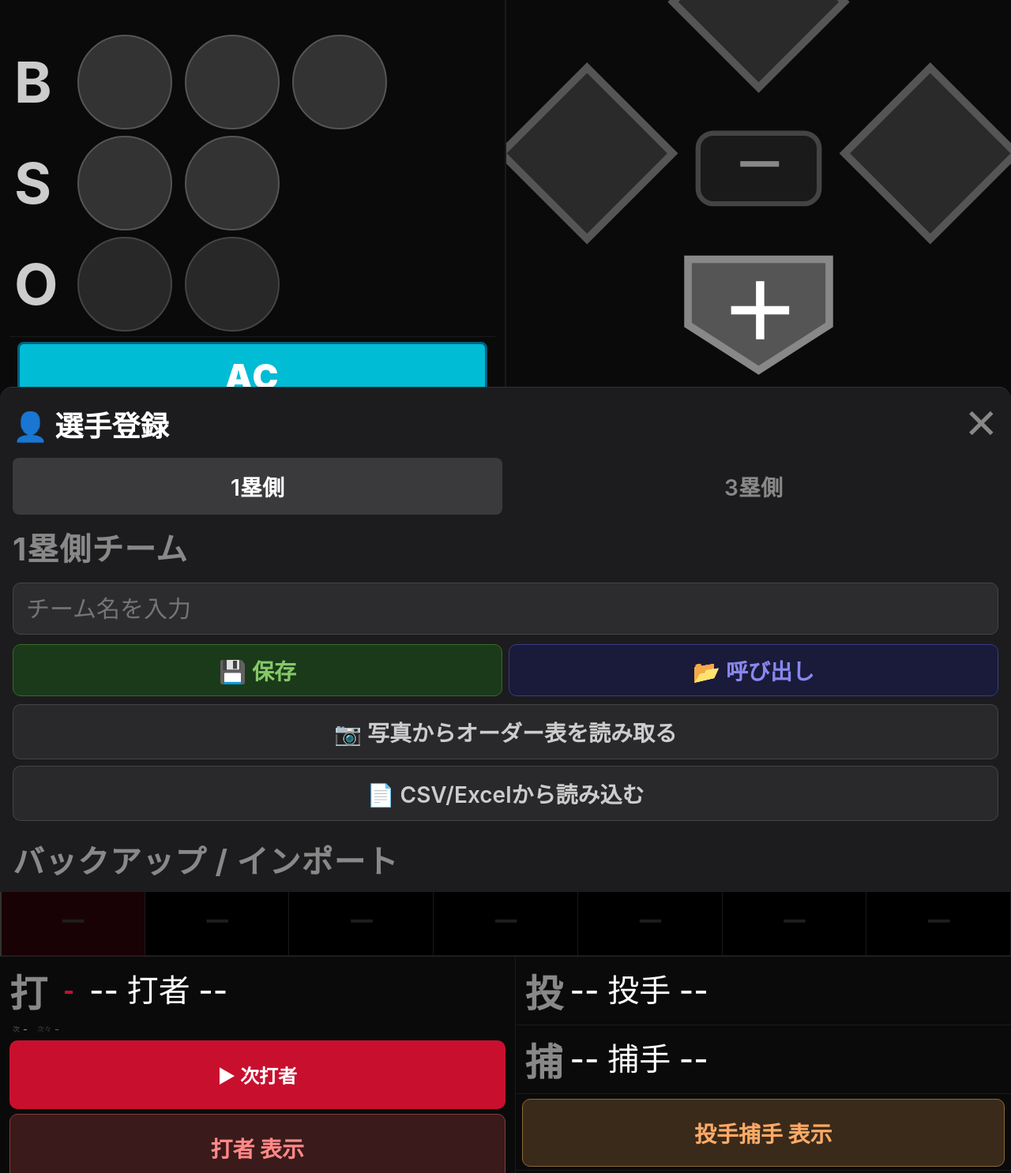
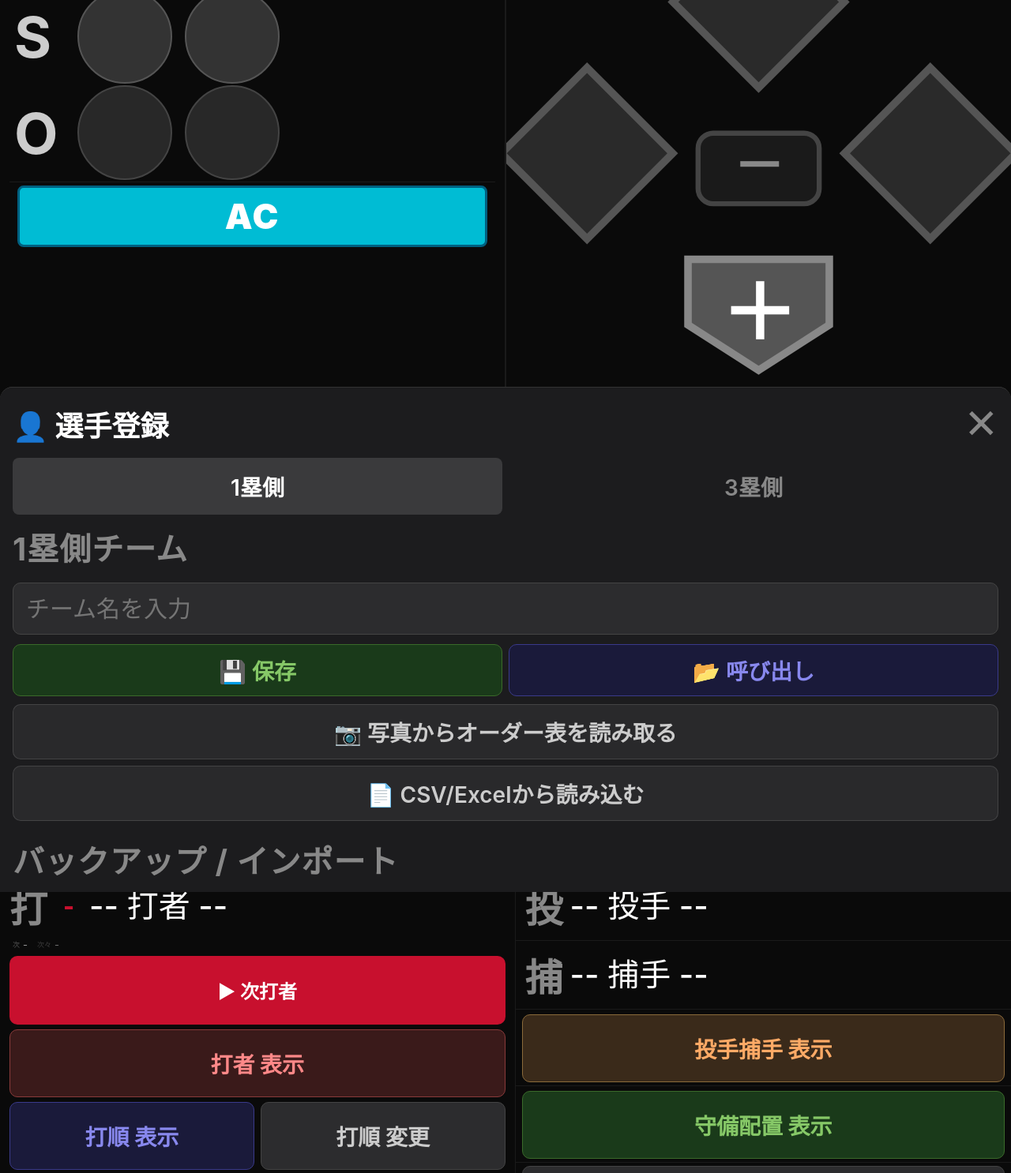
Before and after one commit to athleelive-code/baseball-overlay, a website: page public/controller-unified.html in a window 1280 px wide. Shown: the part 310-1796 px from the top of the page at 79% size. Drawn offline with Linux system fonts and the light colour scheme.

Commit message:
Update controller-unified.html

```diff
--- a/public/controller-unified.html
+++ b/public/controller-unified.html
@@ -146,7 +146,6 @@
 .field-row{
   display:flex;align-items:stretch;
   background:#0a0a0a;border-bottom:1px solid #1a1a1a;
-  min-height:50vh;
 }
 .diamond-block{
   flex:1 1 50%;display:flex;flex-direction:column;align-items:stretch;justify-content:stretch;
@@ -159,12 +158,12 @@
 .diamond-block svg polygon{pointer-events:all}
 #minus-btn{pointer-events:all}
 .bso-block{
-  flex:1 1 50%;display:flex;flex-direction:column;justify-content:center;
-  padding:4px 12px;gap:4px;border-right:1px solid #1a1a1a;
+  flex:1 1 50%;display:flex;flex-direction:column;justify-content:flex-start;
+  padding:2px 12px 4px;gap:2px;border-right:1px solid #1a1a1a;
 }
 .bso-line{
   display:flex;align-items:center;gap:10px;flex:0 0 auto;
-  cursor:pointer;border-radius:8px;padding:2px 6px;
+  cursor:pointer;border-radius:8px;padding:0 6px;
   -webkit-tap-highlight-color:transparent;user-select:none;
 }
 .bso-line:active{background:rgba(255,255,255,.05)}
@@ -280,10 +279,10 @@
     </div>
 
     <!-- ACボタン（BSOブロック下・長押しでBSO全リセット） -->
-    <div style="padding:6px 10px 4px;border-top:1px solid #1a1a1a"
+    <div style="padding:4px 10px 2px;border-top:1px solid #1a1a1a"
       ontouchstart="acLongStart()" ontouchend="event.preventDefault();acLongEnd()" ontouchcancel="acLongEnd()"
       onmousedown="acLongStart()" onmouseup="acLongEnd()" onmouseleave="acLongEnd()">
-      <div id="ac-btn-wrap" style="background:#00bcd4;border:3px solid #006080;border-radius:8px;padding:14px;display:flex;align-items:center;justify-content:center;cursor:pointer;user-select:none">
+      <div id="ac-btn-wrap" style="background:#00bcd4;border:3px solid #006080;border-radius:8px;padding:9px;display:flex;align-items:center;justify-content:center;cursor:pointer;user-select:none">
         <span style="font-size:clamp(28px,8vw,44px);font-weight:900;color:#fff;letter-spacing:2px;pointer-events:none">AC</span>
       </div>
     </div>
@@ -292,7 +291,7 @@
 
   <!-- 右: ダイヤモンド -->
   <div class="diamond-block" style="border-left:1px solid #1a1a1a;border-right:none;flex-direction:column">
-    <svg id="diamond-svg" viewBox="0 0 100 110" xmlns="http://www.w3.org/2000/svg" style="width:100%;height:100%;display:block">
+    <svg id="diamond-svg" viewBox="0 0 100 104" xmlns="http://www.w3.org/2000/svg" style="width:100%;height:auto;flex:1;min-height:0;display:block">
       <!-- ランナーアイコン -->
       <circle id="runner1" cx="84" cy="52" r="7" fill="#f5c518" stroke="#b8860b" stroke-width="1.5" style="display:none;cursor:grab"
         ontouchstart="dragStart(1,event)" ontouchend="dragEnd(event)" ontouchcancel="dragEnd(event)"
@@ -328,12 +327,9 @@
       <rect class="tap-area" x="64" y="28" width="36" height="48" fill="transparent"
         onclick="tapBase(1)" style="cursor:pointer"/>
     </svg>
-    <div style="padding:6px 8px;flex-shrink:0">
+    <div style="padding:4px 8px 6px;flex-shrink:0">
       <button onclick="showScoreOverlay()" style="width:100%;background:#2a2a4a;border:1px solid #4a4a8a;border-radius:10px;color:#aaaaff;font-size:24px;font-weight:700;padding:12px 6px;cursor:pointer">
         📊 スコア表示
-      </button>
-      <button id="btn-bso-visible" onclick="toggleBSOVisible()" style="width:100%;background:#2a3a2a;border:1px solid #4a6a4a;border-radius:10px;color:#aaffaa;font-size:24px;font-weight:700;padding:12px 6px;cursor:pointer;margin-top:6px">
-        BSO 非表示
       </button>
     </div>
   </div>
@@ -609,6 +605,13 @@
         <button class="drawer-btn" style="flex:1;font-size:44px;font-weight:700" onclick="adjAutoHide(5)">＋</button>
       </div>
       <div style="font-size:18px;color:#555;margin-top:6px;text-align:center" id="auto-hide-note">無効（手動のみ）</div>
+    </div>
+    <div class="drawer-sec">
+      <div class="drawer-sec-t">オーバーレイ表示</div>
+      <div style="font-size:20px;color:#666;margin-bottom:10px">球場のカウント表示が映る画角ではBSOを消せます</div>
+      <button id="btn-bso-visible" onclick="toggleBSOVisible()" style="width:100%;background:#2a3a2a;border:1px solid #4a6a4a;border-radius:10px;color:#aaffaa;font-size:26px;font-weight:700;padding:14px;cursor:pointer">
+        BSO 非表示
+      </button>
     </div>
     <div class="drawer-sec">
       <div class="drawer-sec-t">スコア拡大表示</div>
```
